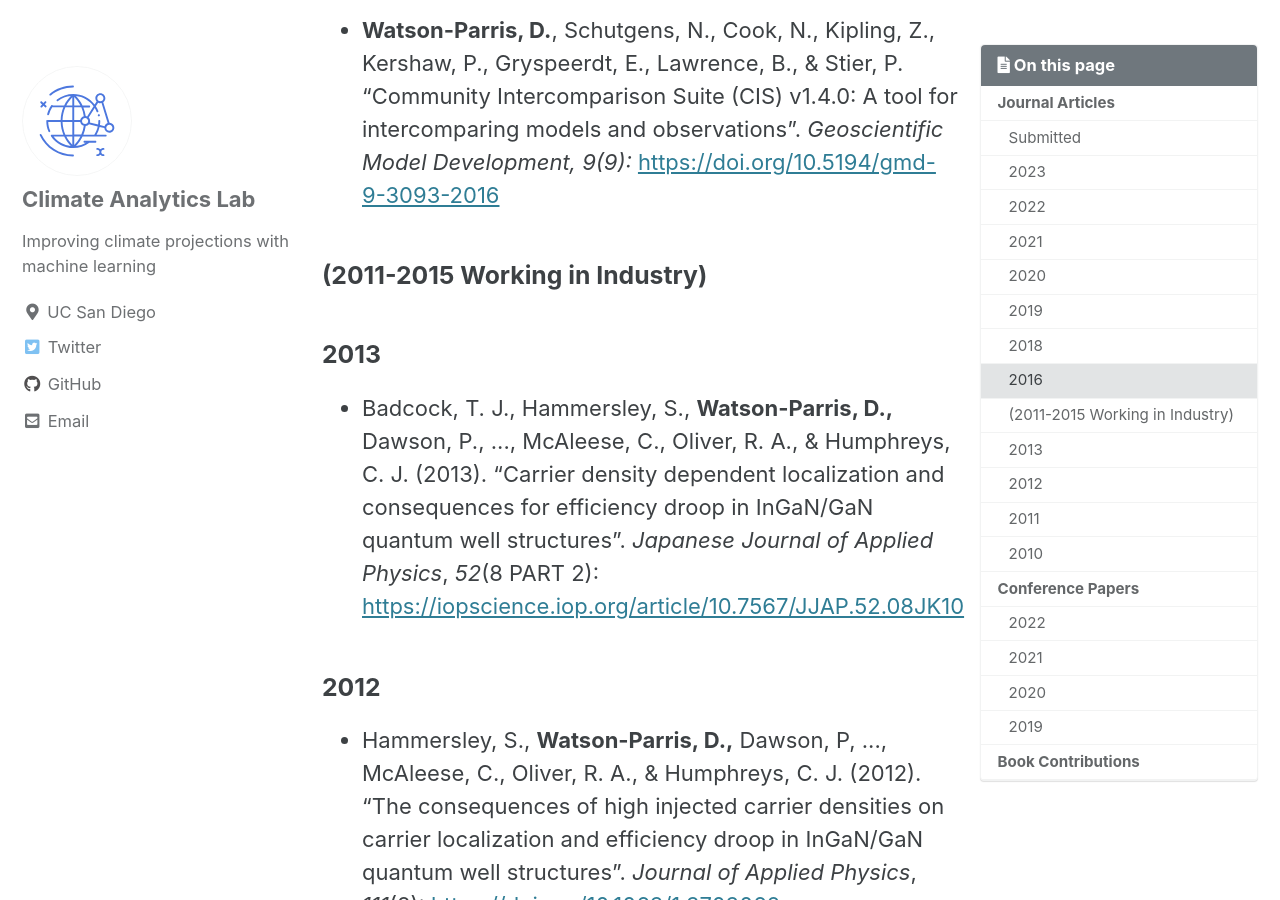
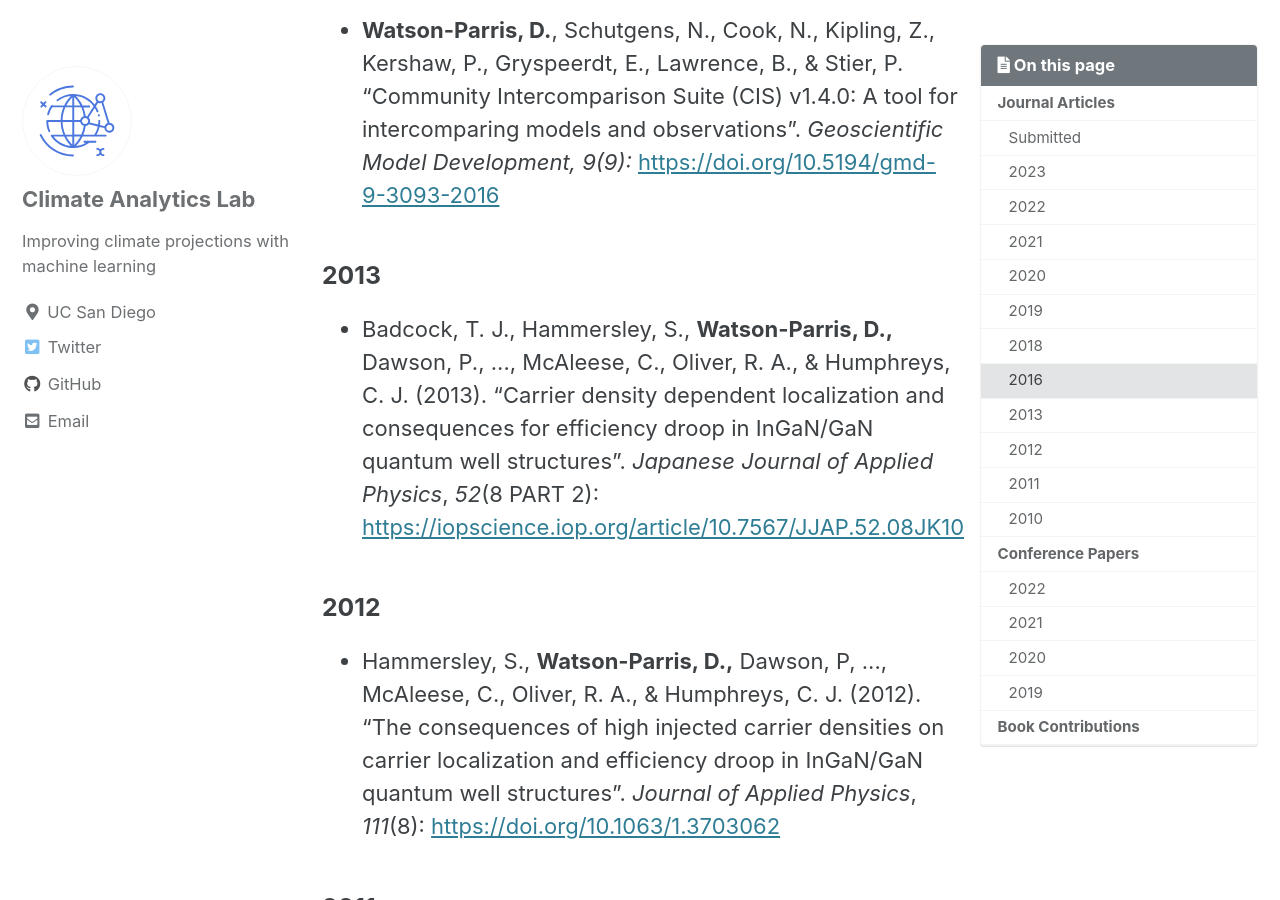
Before and after one commit to jackljk/climate-analytics-lab.github.io, a Jekyll site: the page built from _pages/publications.md, in a window 1280 px wide and 900 px high, scrolled down 11098 px. Built offline with Jekyll 4.4.1, drawn with Linux system fonts in a browser that asks for light colours; cached includes are drawn as plain includes.

Commit message:
Update publications.md
Remove 'working in industry'

```diff
--- a/_pages/publications.md
+++ b/_pages/publications.md
@@ -230,8 +230,6 @@ toc_sticky: true
     and observations". *Geoscientific Model Development, 9(9):*
     <https://doi.org/10.5194/gmd-9-3093-2016>
 
-### (2011-2015 Working in Industry)
-
 ### 2013
  - Badcock, T. J., Hammersley, S., **Watson-Parris, D.,** Dawson, P.,
     \..., McAleese, C., Oliver, R. A., & Humphreys, C. J. (2013).
```
